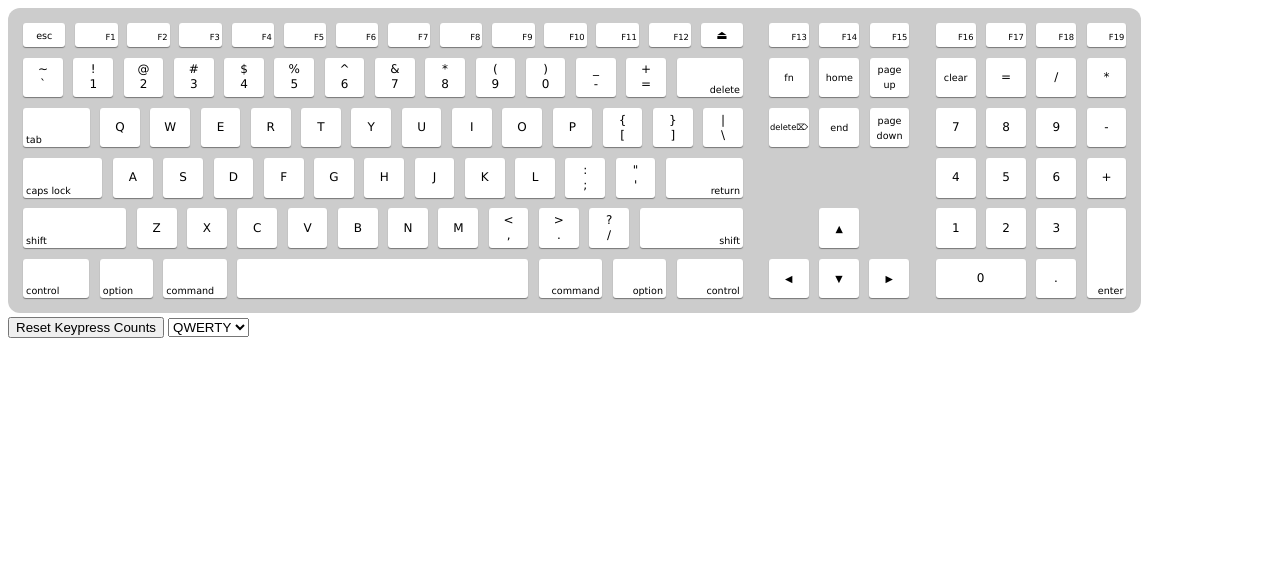
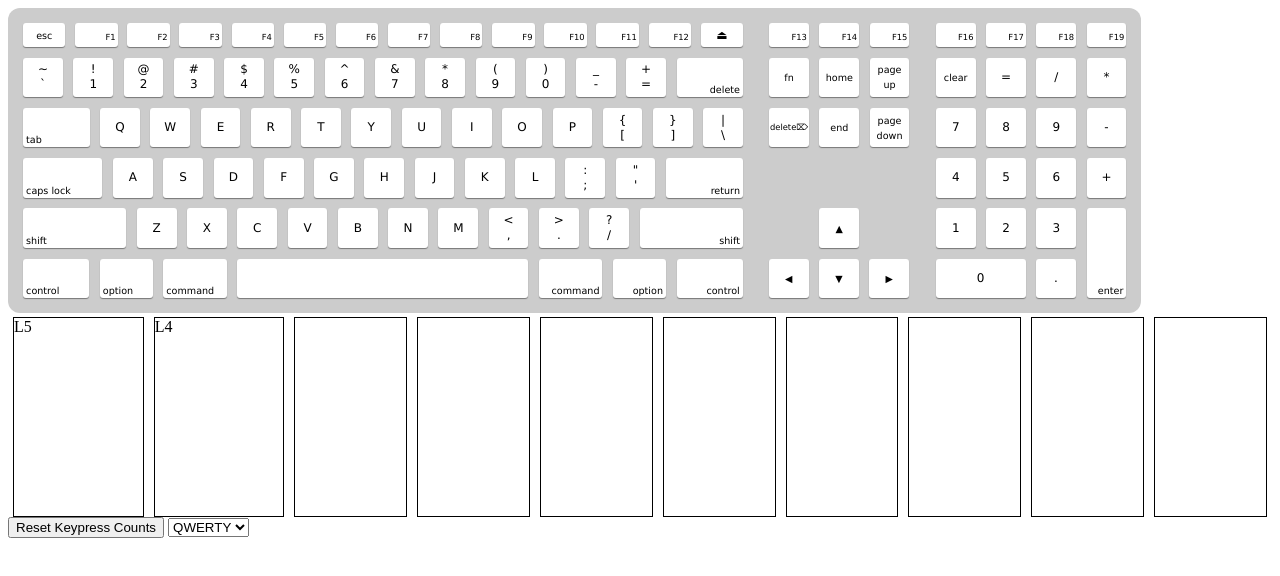
Before and after one commit to mayoff/keyscope, a plain HTML site: page static/index.html in a window 1280 px wide. Both pictures are taken after a click on the button "Reset Keypress Counts". Drawn offline with Linux system fonts and the light colour scheme; no server answers.

Commit message:
checkpoint work on finger graph

```diff
--- a/static/index.html
+++ b/static/index.html
@@ -10,6 +10,18 @@
 <script src='main.js'></script>
 </head><body>
 <div id='keyboardFrame'><div id='keyboard'></div></div>
+<div id='fingers'>
+    <div id='finger_L5' class='finger'>L5</div>
+    <div id='finger_L4' class='finger'>L4</div>
+    <div id='finger_L3' class='finger'></div>
+    <div id='finger_L2' class='finger'></div>
+    <div id='finger_L1' class='finger'></div>
+    <div id='finger_R1' class='finger'></div>
+    <div id='finger_R2' class='finger'></div>
+    <div id='finger_R3' class='finger'></div>
+    <div id='finger_R4' class='finger'></div>
+    <div id='finger_R5' class='finger'></div>
+</div>
 <button id='resetButton'>Reset Keypress Counts</button>
 <select id='labelSetSelect'></select>
 </body></html>
--- a/static/keyboards/apple.js
+++ b/static/keyboards/apple.js
@@ -57,6 +57,19 @@ module.define('keyboards/apple', function (require, exports) {
             .right(kGroupSeparation2).wideKey('Keypad0', 34).right()
             .key('KeypadDecimal');
 
+	maker.fingers({
+	    L5: 'Escape Tilde 1 Tab Q CapsLock A Shift Z Control',
+	    L4: '2 W S X',
+	    L3: '3 E D C',
+	    L2: '4 R F V 5 T G B',
+	    L1: 'Option Command',
+	    R1: 'Space RightCommand RightOption LeftArrow',
+	    R2: '6 Y H N 7 U J M UpArrow DownArrow',
+	    R3: '8 I K Comma RightArrow',
+	    R4: '9 O L Period',
+	    R5: '0 P Semicolon Slash Minus LeftBracket Quote Equal RightBracket Delete Backslash Return RightShift'
+	});
+
         return maker.getKeyboard();
     };
 
--- a/static/keyboards/maker.js
+++ b/static/keyboards/maker.js
@@ -10,6 +10,8 @@ module.define('keyboards/maker', function (require, exports) {
         this.x = 0;
         this.y = 0;
         this._keys = [];
+	this._fingerForKey = {};
+	this._keysForFinger = {};
         this.labels = labelSets[props.labels || 'qwerty'].labels;
     };
 
@@ -28,7 +30,9 @@ module.define('keyboards/maker', function (require, exports) {
         return {
             width: w,
             height: h,
-            keys: this._keys
+            keys: this._keys,
+	    keysForFinger: this._keysForFinger,
+	    fingerForKey: this._fingerForKey
         };
     };
 
@@ -92,6 +96,16 @@ module.define('keyboards/maker', function (require, exports) {
             this.right(kKeyWidth);
         }
         return this;
+    };
+
+    KeyboardMaker.prototype.fingers = function (keysForFinger) {
+	for (var finger in keysForFinger) {
+	    var keys = keysForFinger[finger].split(' ');
+	    this._keysForFinger[finger] = keys;
+	    keys.forEach(function (key) {
+		this._fingerForKey[key] = finger;
+	    }, this);
+	}
     };
 
     function s(s) {
--- a/static/main.js
+++ b/static/main.js
@@ -10,6 +10,8 @@
     var gradientSamples = [];
     var keyPressCounts = {};
     var keysPressed = [];
+    var fingerForKey = {};
+    var keysForFinger = {};
 
     function main() {
         initGradientSamples();
@@ -47,6 +49,8 @@
         var keyboard = require('keyboards/apple').keyboard({
 	    labels: labelSetId
 	});
+	fingerForKey = keyboard.fingerForKey;
+	keysForFinger = keyboard.keysForFinger;
         keyboard.keys.forEach(function (key) {
             html += u.format('<div class="key keyup" id="key_{name}" style="left:{x}mm;top:{y}mm;width:{width}mm;height:{height}mm">{label}</div>\n', key);
         });
@@ -86,20 +90,51 @@
     }
 
     function onKeyPressCountsUpdated() {
+	removeZeroCounts();
+        saveKeyPressCounts();
+	recolorKeyboard();
+	redrawFingerCounts();
+    }
+
+    function removeZeroCounts() {
         keysPressed.sort(function (a, b) { return keyPressCounts[a] - keyPressCounts[b]; });
         while (keysPressed.length && keyPressCounts[keysPressed[0]] === 0) {
             keys$[keysPressed[0]][0].style.removeProperty('background-color');
             delete keyPressCounts[keysPressed[0]];
             keysPressed.shift();
         }
+    }
+
+    function recolorKeyboard() {
         var kl = Math.max(keysPressed.length - 1, 1);
         var gl = gradientSamples.length - 1;
         keysPressed.forEach(function (key, i) {
             var color = gradientSamples[Math.floor(gl * i / kl)];
             keys$[keysPressed[i]].css('background-color', color);
         });
+    }
 
-        saveKeyPressCounts();
+    function redrawFingerCounts() {
+	var fingerCounts = {};
+	for (var key in keysPressed) {
+	    var finger = fingerForKey[key];
+	    if (!finger)
+		continue;
+	    fingerCounts[finger] = (fingerCounts[finger] || 0) + keyPressCounts[key];
+	}
+	var maxCount = Math.max.apply(Math, u.values(fingerCounts));
+	u.keys(fingerCounts).forEach(function (finger) {
+	    drawFingerKeys(finger, maxCount);
+	});
+    }
+
+    function drawFingerKeys(finger, maxCount) {
+	var finger$ = $('#finger_' + finger);
+	if (!finger$.length)
+	    return;
+	var keys = keysForFinger[finger].filter(function (key) { return keyPressCounts[key] > 0; });
+	keys.sort(function (a, b) { return keyPressCounts[b] - keyPressCounts[a]; });
+	// xxx
     }
 
     function initKeyPressCounts() {
--- a/static/style.css
+++ b/static/style.css
@@ -110,3 +110,26 @@
     -moz-box-shadow: inset 0px 1px 1px #444;
     box-shadow: inset 0px 1px 1px #444;
 }
+
+#fingers {
+    height: 200px;
+    width: 100%;
+
+    display: -moz-box;
+    -moz-box-orient: horizontal;
+    -moz-box-align: stretch;
+    -moz-box-pack: justify;
+
+    display: -webkit-box;
+    -webkit-box-orient: horizontal;
+    -webkit-box-align: stretch;
+    -webkit-box-pack: justify;
+
+}
+
+.finger {
+    border: 1px solid black;
+    -moz-box-flex: 1;
+    -webkit-box-flex: 1;
+    margin: 0 5px;
+}
--- a/static/utilities.js
+++ b/static/utilities.js
@@ -10,6 +10,16 @@ module.define('utilities', function (require, exports) {
                 keys.push(k);
         }
         return keys;
+    };
+
+    exports.values = function (object) {
+	var hasOwnProperty = Object.property.hasOwnProperty;
+	var values = [];
+	for (var k in object) {
+	    if (hasOwnProperty.call(object, k))
+		values.push(object[k]);
+	}
+	return values;
     };
 
     /**
```
